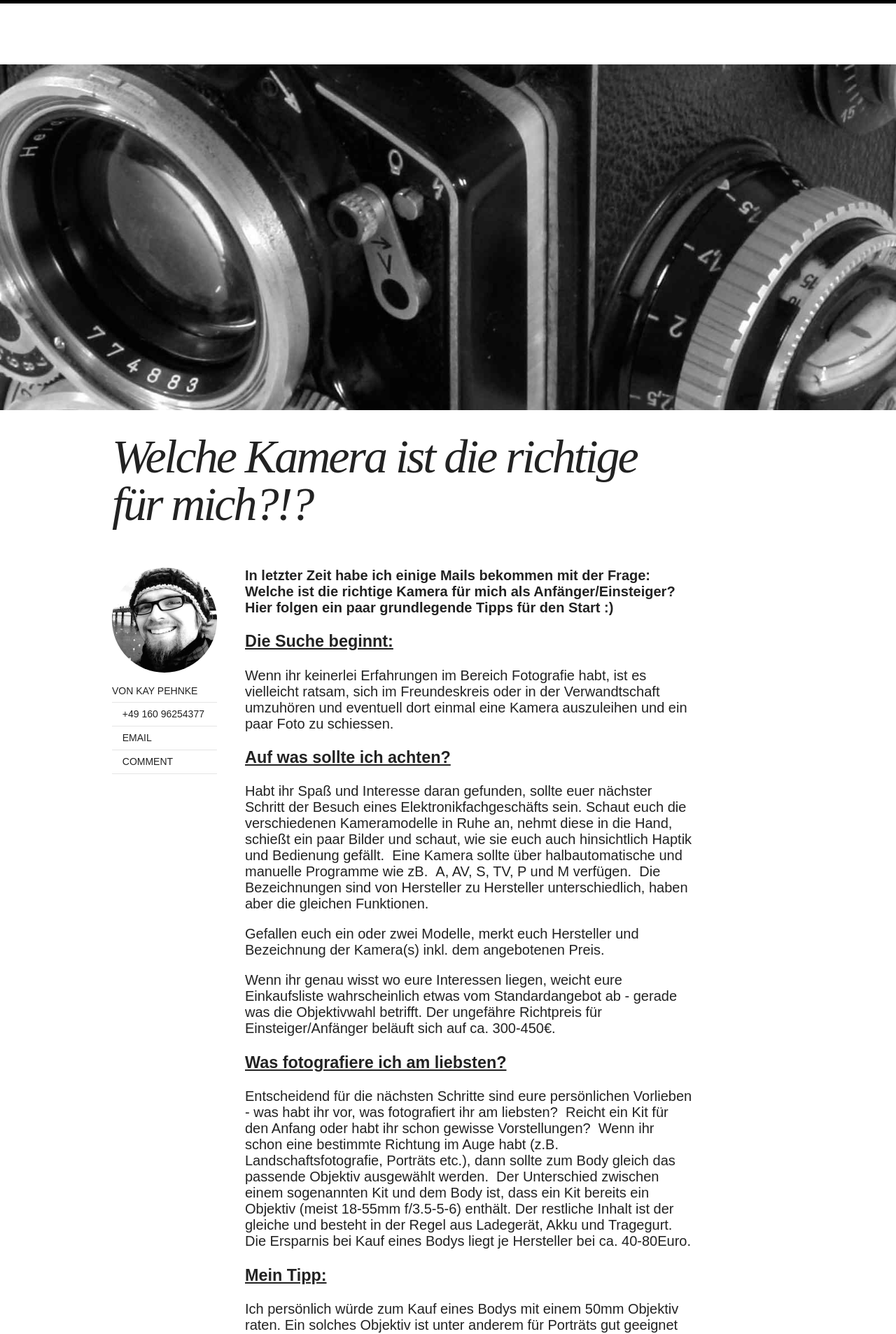
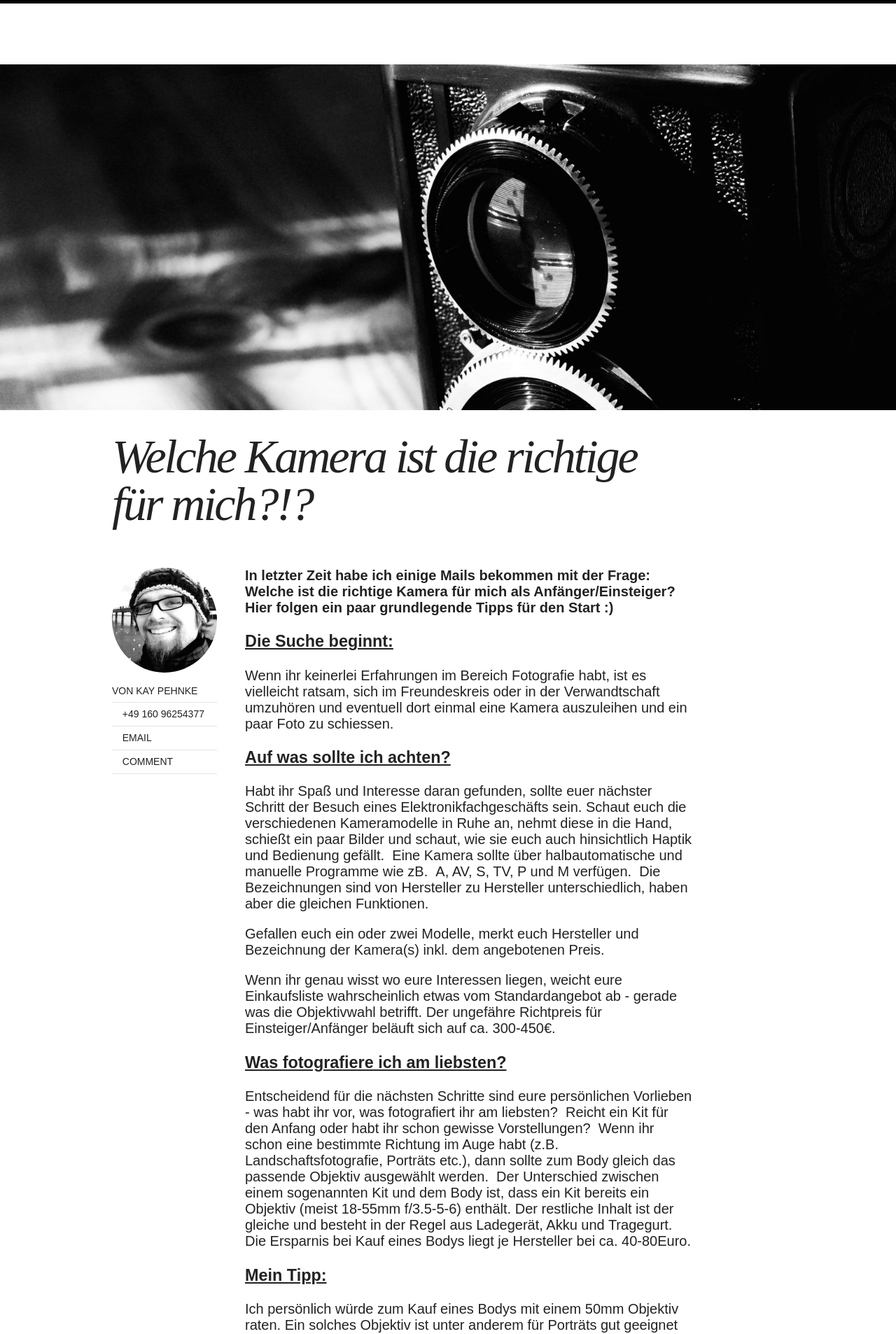
Before and after one commit to kay-pehnke/kay-pehnke.github.io, a Jekyll site: the page built from _posts/2014-04-21-workshop-cam.md, in a window 1280 px wide. Shown: the top 1906 px of the page at 70% size. Built offline with Jekyll 4.4.1, drawn with Linux system fonts in a browser that asks for light colours; nearby versions of some CDN libraries; comment, search, counter and statistics services are not loaded.

Commit message:
Blog update

```diff
--- a/_posts/2014-04-21-workshop-cam.md
+++ b/_posts/2014-04-21-workshop-cam.md
@@ -5,7 +5,7 @@ description: "Hilfestellung für Anfänger & Einsteiger"
 category: blog
 tags: []
 image:
-  feature: cam.jpg
+  feature: cam2.jpg
 comments: true
 share: false
 published: true
```
Also changed, not shown: images/cam2.jpg.
